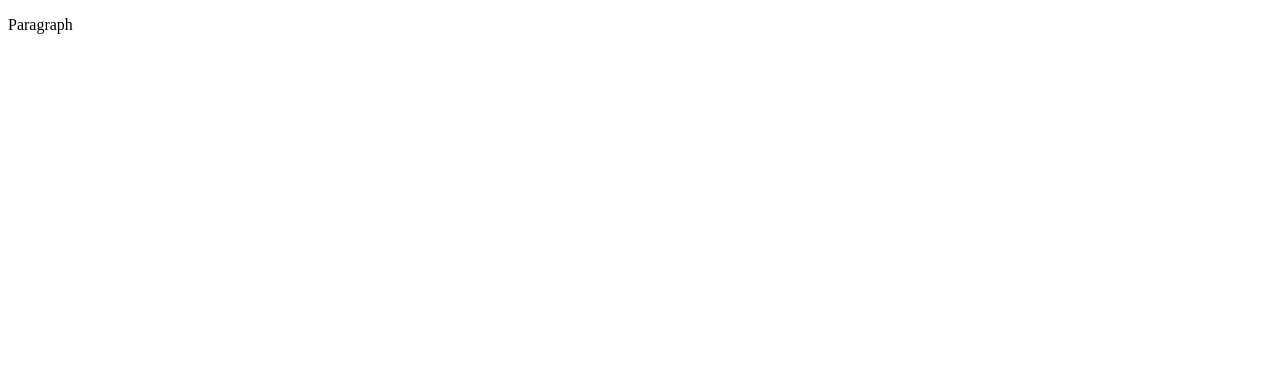
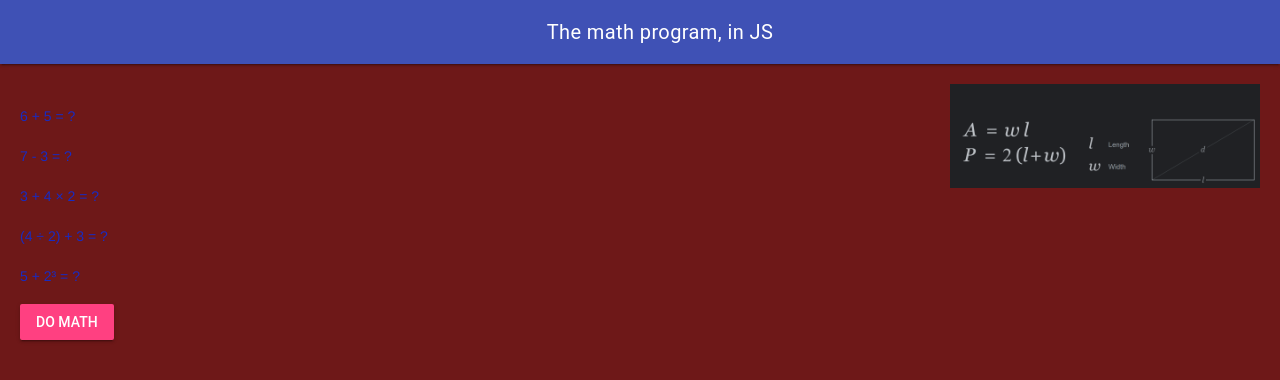
Before and after one commit to MTHS-ICD2O-1-2023/ICD2O-Unit-2-02-david-ezenwa, a plain HTML site: page index.html in a window 1280 px wide. Drawn offline with nearby package versions, Linux system fonts and the light colour scheme.

Commit message:
made a new math program webpage

```diff
--- a/css/style.css
+++ b/css/style.css
@@ -1,4 +1,31 @@
-/* Created by: Mr. Coxall
-* Created on: Sep 2020
+/* Created by: David.E
+* Created on: March 2024
 * This file contains the CSS for index.html
 */
+
+.mdl-layout__header-row {
+  align-items: center;
+  justify-content: center;
+}
+
+.mdl-layout__content {
+  padding-left: 15pt;
+  padding-right: 15pt;
+  padding-top: 15pt;
+}
+
+body {
+  background-color: rgb(110, 24, 24);
+}
+
+p {
+  color: rgb(24, 43, 194);
+  font-family: Helvetica, Arial, sans-serif;
+  font-size: 1.5rem;
+  padding-top: 5pt;
+}
+
+img {
+  float: right;
+  width: 25%;
+}
--- a/index.html
+++ b/index.html
@@ -1,9 +1,56 @@
 <!DOCTYPE html>
 <html>
-  <head>
-    <title>Title</title>
-  </head>
-  <body>
-    <p>Paragraph</p>
-  </body>
+<head>
+  <meta charset="utf-8" />
+  <meta name="description" content="The math program, in JS" />
+  <meta name="keywords" content="mths, ics2o" />
+  <meta name="author" content="David.E" />
+  <meta name="viewport" content="width=device-width, initial-scale=1.0" />
+  <link rel="stylesheet" href="./css/style.css" />
+  <link rel="stylesheet" href="https://fonts.googleapis.com/icon?family=Material+Icons" />
+  <link rel="stylesheet" href="https://code.getmdl.io/1.3.0/material.indigo-pink.min.css" />
+  <link rel="apple-touch-icon" sizes="180x180" href="apple-touch-icon.png" />
+  <link rel="icon" type="image/png" sizes="32x32" href="favicon-32x32.png" />
+  <link rel="icon" type="image/png" sizes="16x16" href="favicon-16x16.png" />
+  <link rel="manifest" href="site.webmanifest" />
+  <title>The math program, in JS</title>
+</head>
+<body>
+  <script defer src="https://code.getmdl.io/1.3.0/material.min.js"></script>
+  <script src="./js/script.js"></script>
+  <div class="mdl-layout mdl-js-layout mdl-layout--fixed-header">
+    <header class="mdl-layout__header">
+      <div class="mdl-layout__header-row">
+        <span class="mdl-layout-title">The math program, in JS</span>
+      </div>
+    </header>
+    <main class="mdl-layout__content">
+      <div class="right-image">
+        <img src="./images/area_and_perimeter.png" alt="laptop image">
+      </div>
+      <br />
+      <!-- basic text -->
+      <div id="add-math">
+        <p>6 + 5 = ?</p>
+      </div>
+      <div id="subtract-math">
+        <p>7 - 3 = ?</p>
+      </div>
+      <div id="multiply-math">
+        <p>3 + 4 × 2 = ?</p>
+      </div>
+      <div id="divide-math">
+        <p>(4 ÷ 2) + 3 = ?</p>
+      </div>
+      <div id="exponent-math">
+        <p>5 + 2³ = ?</p>
+      </div>
+      <!-- Raised button with ripple -->
+      <button class="mdl-button mdl-js-button mdl-button--raised mdl-js-ripple-effect mdl-button--accent"
+        onclick="doMathClicked()">
+        Do math
+      </button>
+    </main>
+  </div>
+</body>
 </html>
--- a/js/script.js
+++ b/js/script.js
@@ -1,5 +1,16 @@
 // Copyright (c) 2020 Mr. Coxall All rights reserved
 //
-// Created by: Mr. Coxall
-// Created on: Sep 2020
+// Created by: David.E
+// Created on: March 2024
 // This file contains the JS functions for index.html
+
+/**
+ * Do basic math.
+ */
+function doMathClicked() {
+  document.getElementById("add-math").innerHTML = "<p>6 + 5 = " + (6 + 5) + "</p>"
+  document.getElementById("subtract-math").innerHTML = "<p>7 - 3 =  " + (7 - 3) + "</p>"
+  document.getElementById("multiply-math").innerHTML = "<p>3 + 4 × 2 = " + (3 + 4 * 2) + "</p>"
+  document.getElementById("divide-math").innerHTML = "<p>(4 ÷ 2) + 3 = " + (4 / 2 + 3) + "</p>"
+  document.getElementById("exponent-math").innerHTML = "<p>5 + 2³ = " + (5 + 2 ** 3) + "</p>"
+}
```
Also changed, not shown: images/area_and_perimeter.png (added).
